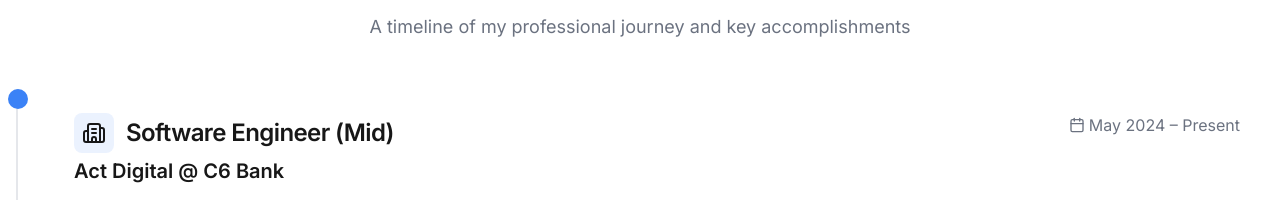
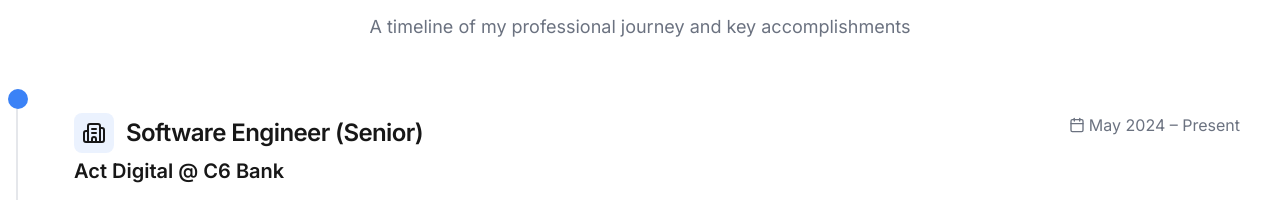
Before and after one commit to karindoy/portfolio-app, a Next.js app: page / in a window 1280 px wide. Shown: the part 5128-5328 px from the top of the page. Built offline with nearby package versions, Linux system fonts and the light colour scheme.

Commit message:
feat: update description

```diff
--- a/components/experience-section.tsx
+++ b/components/experience-section.tsx
@@ -7,7 +7,7 @@
     {
       id: 1,
       company: "Act Digital @ C6 Bank",
-      position: "Software Engineer (Mid)",
+      position: "Software Engineer (Senior)",
       period: "May 2024 – Present",
       description: [
         "Developing scalable financial systems with high transaction volumes",
```
